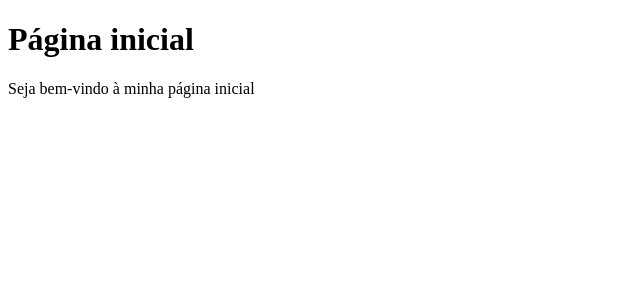
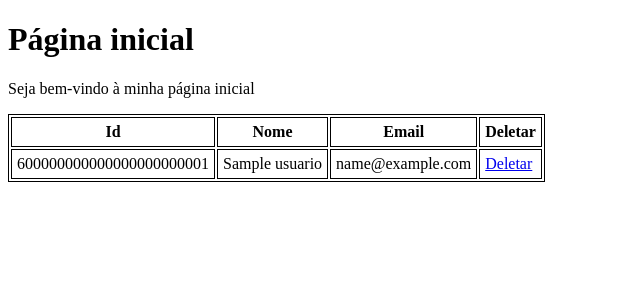
Before and after one commit to MarcosGCS/apnps-if, a Node server app: page / in a window 1280 px wide. Shown: the top 300 px of the page, without its empty margins (0-640 px from the left). Run offline with Node 20, Linux system fonts and the light colour scheme; tables that the repository leaves empty hold one stand-in row (values such as "Sample post"); some libraries are stand-ins or nearby versions.

Commit message:
Mudanças importantes

```diff
--- /dev/null
+++ b/config/conexao.js
@@ -0,0 +1,6 @@
+const mongoose = require ('mongoose')
+const uri = "mongodb://localhost:27017/apnp"
+
+mongoose.connect(uri,{ useNewUrlParser: true, useUnifiedTopology: true})
+
+module.exports = mongoose
--- a/index.js
+++ b/index.js
@@ -4,6 +4,8 @@ const app = express()
 var bodyParser = require('body-parser')
 var cookieParser = require('cookie-parser')
 var path = require('path')
+var Usuario = require('./model/usuario')
+const usuario = require('./model/usuario')
 
 app.use(cookieParser())
 
@@ -15,16 +17,43 @@ app.set("view engine","ejs")
 app.use(express.static(path.join(__dirname,"public")))
 
 app.get('/',function(req,res){
-    res.render('index.ejs',{})
+    Usuario.find({}).exec(function(err,docs){
+    res.render('index.ejs',{Usuarios:docs})
+   })
 })
 
-app.get('/usuarios',function(req,res){
-    res.render('usuarios.ejs',{usuarios:[
-        {nome:'Diego',email:'marcos@gmail.com'},
-        {nome:'Ash',email:'ash@gmail.com'},
-        {nome:'Viego',email:'viego@gmail.com'},
-        {nome:'Alex',email:'alex@gmail.com'}
-    ] })
+app.get('/add',function(req,res){
+   res.render('adiciona.ejs')
+})
+
+app.post('/add',function(req,res){
+var usuario = new Usuario({
+    nome: req.body.txtnome,
+    email: req.body.txemail,
+    senha: req.body.txtsenha,
+ })
+  usuario.save(function(err){
+      if(err){
+        console.log(err)
+
+      }else{
+       res.redirect('/');
+       }
+  })
+})
+
+app.get('/del/:id',function(req,res){
+    Usuario.findByIdAndDelete(req.params.id,function(err){
+
+     if(err){
+         console.log(err)
+     }else{
+
+        res.redirect('/')
+     }
+
+    })
+
 })
 
 app.listen(3000,function(){
--- a/package.json
+++ b/package.json
@@ -21,6 +21,7 @@
     "cookie-parser": "^1.4.6",
     "ejs": "^3.1.6",
     "express": "^4.17.3",
+    "mongoose": "^6.3.0",
     "path": "^0.12.7"
   }
 }
--- a/views/index.ejs
+++ b/views/index.ejs
@@ -4,10 +4,42 @@
     <meta charset="UTF-8">
     <meta http-equiv="X-UA-Compatible" content="IE=edge">
     <meta name="viewport" content="width=device-width, initial-scale=1.0">
-    <title>Página inicial</title>
+    <title>Lista de Usuários</title>
+    <style>
+
+        table,td,th {
+
+            border: 1px solid black;
+        }
+        th{
+           font-weight: bolder;
+        }
+        td,th{
+            padding: 5px;
+        }
+    </style>
 </head>
 <body>
     <h1>Página inicial</h1>
     <p>Seja bem-vindo à minha página inicial</p>
+    <table>
+        <tr>
+            <th>Id</th>
+            <th>Nome</th>
+            <th>Email</th>
+            <th>Deletar</th>
+        </tr>
+    <%for(usuario of Usuarios){%>
+    <tr>
+         <td><%=usuario._id%></td>
+         <td><%=usuario.nome%></td>
+         <td><%=usuario.email%></td>
+         <td>
+             <a href="/del/<%=usuario._id%>">Deletar</a>
+
+        </td>
+    </tr>
+    <% } %>
+    </table>
 </body>
 </html>
```
Also changed, not shown: model/usuario.js (added, +11 -0 lines), views/adiciona.ejs (added, +19 -0 lines), 1 other file.
